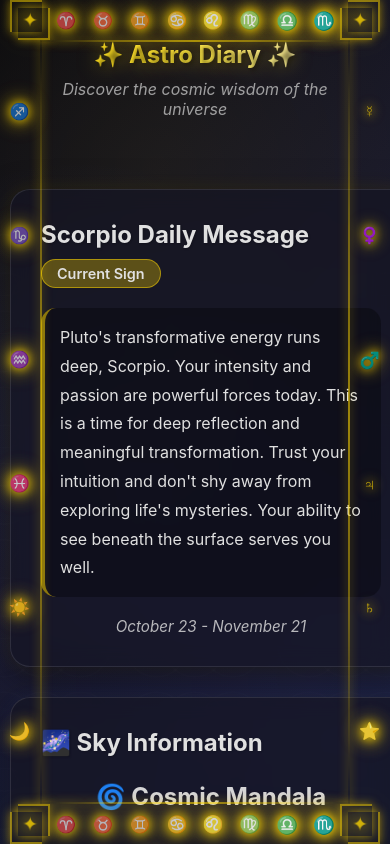
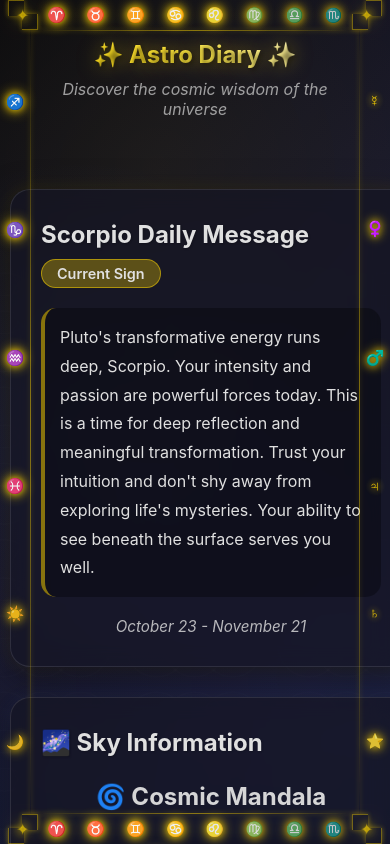
Before and after one commit to jgirolamo/ADMAL1, a React (Vite) app: page / in a window 390 px wide. Shown: the top 844 px of the page. Built offline with nearby package versions, Linux system fonts and the light colour scheme.

Commit message:
Make astrological frame thinner and more elegant

```diff
--- a/src/components/AstrologicalFrame.css
+++ b/src/components/AstrologicalFrame.css
@@ -15,11 +15,11 @@
   top: 0;
   left: 0;
   width: 100%;
-  height: 60px;
+  height: 40px;
   display: flex;
   align-items: center;
   justify-content: space-between;
-  padding: 0 20px;
+  padding: 0 15px;
 }
 
 .frame-top-content {
@@ -36,11 +36,11 @@
   bottom: 0;
   left: 0;
   width: 100%;
-  height: 60px;
+  height: 40px;
   display: flex;
   align-items: center;
   justify-content: space-between;
-  padding: 0 20px;
+  padding: 0 15px;
 }
 
 .frame-bottom-content {
@@ -55,42 +55,42 @@
 .frame-left {
   position: absolute;
   left: 0;
-  top: 60px;
-  bottom: 60px;
-  width: 60px;
+  top: 40px;
+  bottom: 40px;
+  width: 40px;
   display: flex;
   flex-direction: column;
   justify-content: space-around;
   align-items: center;
-  padding: 20px 0;
+  padding: 15px 0;
 }
 
 /* Right Frame */
 .frame-right {
   position: absolute;
   right: 0;
-  top: 60px;
-  bottom: 60px;
-  width: 60px;
+  top: 40px;
+  bottom: 40px;
+  width: 40px;
   display: flex;
   flex-direction: column;
   justify-content: space-around;
   align-items: center;
-  padding: 20px 0;
+  padding: 15px 0;
 }
 
 /* Frame Symbols */
 .frame-symbol {
-  font-size: 1.5rem;
+  font-size: 1.1rem;
   color: #ffd700;
   text-shadow:
-    0 0 10px rgba(255, 215, 0, 0.8),
-    0 0 20px rgba(255, 215, 0, 0.5),
-    0 0 30px rgba(255, 215, 0, 0.3);
-  animation: symbolPulse 3s ease-in-out infinite;
+    0 0 8px rgba(255, 215, 0, 0.6),
+    0 0 15px rgba(255, 215, 0, 0.4);
+  animation: symbolPulse 4s ease-in-out infinite;
   animation-delay: var(--delay, 0s);
   display: inline-block;
-  filter: drop-shadow(0 0 5px rgba(255, 215, 0, 0.8));
+  filter: drop-shadow(0 0 3px rgba(255, 215, 0, 0.6));
+  opacity: 0.85;
 }
 
 .frame-symbol.vertical {
@@ -111,8 +111,8 @@
 
 /* Corner Ornaments */
 .frame-corner {
-  width: 60px;
-  height: 60px;
+  width: 40px;
+  height: 40px;
   display: flex;
   align-items: center;
   justify-content: center;
@@ -120,24 +120,24 @@
 }
 
 .corner-ornament {
-  font-size: 2rem;
+  font-size: 1.3rem;
   color: #ffd700;
   text-shadow:
-    0 0 15px rgba(255, 215, 0, 1),
-    0 0 30px rgba(255, 215, 0, 0.6),
-    0 0 45px rgba(255, 215, 0, 0.3);
-  animation: cornerGlow 2s ease-in-out infinite;
-  filter: drop-shadow(0 0 10px rgba(255, 215, 0, 1));
+    0 0 10px rgba(255, 215, 0, 0.8),
+    0 0 20px rgba(255, 215, 0, 0.5);
+  animation: cornerGlow 3s ease-in-out infinite;
+  filter: drop-shadow(0 0 5px rgba(255, 215, 0, 0.8));
+  opacity: 0.9;
 }
 
 @keyframes cornerGlow {
   0%, 100% {
-    opacity: 0.8;
+    opacity: 0.7;
     transform: scale(1) rotate(0deg);
   }
   50% {
     opacity: 1;
-    transform: scale(1.2) rotate(180deg);
+    transform: scale(1.15) rotate(180deg);
   }
 }
 
@@ -156,63 +156,67 @@
 }
 
 .frame-line-top {
-  top: 60px;
-  left: 60px;
-  right: 60px;
-  height: 2px;
+  top: 40px;
+  left: 40px;
+  right: 40px;
+  height: 1px;
   background: linear-gradient(
     90deg,
     transparent,
-    rgba(255, 215, 0, 0.4),
-    rgba(255, 215, 0, 0.6),
-    rgba(255, 215, 0, 0.4),
+    rgba(255, 215, 0, 0.3),
+    rgba(255, 215, 0, 0.5),
+    rgba(255, 215, 0, 0.3),
     transparent
   );
+  box-shadow: 0 0 5px rgba(255, 215, 0, 0.3);
 }
 
 .frame-line-bottom {
-  bottom: 60px;
-  left: 60px;
-  right: 60px;
-  height: 2px;
+  bottom: 40px;
+  left: 40px;
+  right: 40px;
+  height: 1px;
   background: linear-gradient(
     90deg,
     transparent,
-    rgba(255, 215, 0, 0.4),
-    rgba(255, 215, 0, 0.6),
-    rgba(255, 215, 0, 0.4),
+    rgba(255, 215, 0, 0.3),
+    rgba(255, 215, 0, 0.5),
+    rgba(255, 215, 0, 0.3),
     transparent
   );
+  box-shadow: 0 0 5px rgba(255, 215, 0, 0.3);
 }
 
 .frame-line-left {
-  left: 60px;
-  top: 60px;
-  bottom: 60px;
-  width: 2px;
+  left: 40px;
+  top: 40px;
+  bottom: 40px;
+  width: 1px;
   background: linear-gradient(
     180deg,
     transparent,
-    rgba(255, 215, 0, 0.4),
-    rgba(255, 215, 0, 0.6),
-    rgba(255, 215, 0, 0.4),
+    rgba(255, 215, 0, 0.3),
+    rgba(255, 215, 0, 0.5),
+    rgba(255, 215, 0, 0.3),
     transparent
   );
+  box-shadow: 0 0 5px rgba(255, 215, 0, 0.3);
 }
 
 .frame-line-right {
-  right: 60px;
-  top: 60px;
-  bottom: 60px;
-  width: 2px;
+  right: 40px;
+  top: 40px;
+  bottom: 40px;
+  width: 1px;
   background: linear-gradient(
     180deg,
     transparent,
-    rgba(255, 215, 0, 0.4),
-    rgba(255, 215, 0, 0.6),
-    rgba(255, 215, 0, 0.4),
+    rgba(255, 215, 0, 0.3),
+    rgba(255, 215, 0, 0.5),
+    rgba(255, 215, 0, 0.3),
     transparent
   );
+  box-shadow: 0 0 5px rgba(255, 215, 0, 0.3);
 }
 
 /* Additional decorative elements */
@@ -220,10 +224,10 @@
 .frame-corner::after {
   content: '';
   position: absolute;
-  width: 30px;
-  height: 30px;
-  border: 2px solid rgba(255, 215, 0, 0.5);
-  box-shadow: 0 0 10px rgba(255, 215, 0, 0.5);
+  width: 20px;
+  height: 20px;
+  border: 1px solid rgba(255, 215, 0, 0.4);
+  box-shadow: 0 0 5px rgba(255, 215, 0, 0.4);
 }
 
 .frame-corner.top-left::before {
@@ -285,62 +289,16 @@
 @media (max-width: 1024px) {
   .frame-top,
   .frame-bottom {
-    height: 50px;
+    height: 35px;
+    padding: 0 12px;
   }
 
   .frame-left,
   .frame-right {
-    width: 50px;
-    top: 50px;
-    bottom: 50px;
-  }
-
-  .frame-symbol {
-    font-size: 1.2rem;
-  }
-
-  .corner-ornament {
-    font-size: 1.5rem;
-  }
-
-  .frame-line-top {
-    top: 50px;
-    left: 50px;
-    right: 50px;
-  }
-
-  .frame-line-bottom {
-    bottom: 50px;
-    left: 50px;
-    right: 50px;
-  }
-
-  .frame-line-left {
-    left: 50px;
-    top: 50px;
-    bottom: 50px;
-  }
-
-  .frame-line-right {
-    right: 50px;
-    top: 50px;
-    bottom: 50px;
-  }
-}
-
-@media (max-width: 768px) {
-  .frame-top,
-  .frame-bottom {
-    height: 40px;
-    padding: 0 10px;
-  }
-
-  .frame-left,
-  .frame-right {
-    width: 40px;
-    top: 40px;
-    bottom: 40px;
-    padding: 10px 0;
+    width: 35px;
+    top: 35px;
+    bottom: 35px;
+    padding: 12px 0;
   }
 
   .frame-symbol {
@@ -348,40 +306,99 @@
   }
 
   .corner-ornament {
-    font-size: 1.2rem;
+    font-size: 1.1rem;
   }
 
   .frame-corner {
-    width: 40px;
-    height: 40px;
+    width: 35px;
+    height: 35px;
   }
 
   .frame-line-top {
-    top: 40px;
-    left: 40px;
-    right: 40px;
+    top: 35px;
+    left: 35px;
+    right: 35px;
   }
 
   .frame-line-bottom {
-    bottom: 40px;
-    left: 40px;
-    right: 40px;
+    bottom: 35px;
+    left: 35px;
+    right: 35px;
   }
 
   .frame-line-left {
-    left: 40px;
-    top: 40px;
-    bottom: 40px;
+    left: 35px;
+    top: 35px;
+    bottom: 35px;
   }
 
   .frame-line-right {
-    right: 40px;
-    top: 40px;
-    bottom: 40px;
+    right: 35px;
+    top: 35px;
+    bottom: 35px;
+  }
+}
+
+@media (max-width: 768px) {
+  .frame-top,
+  .frame-bottom {
+    height: 30px;
+    padding: 0 8px;
+  }
+
+  .frame-left,
+  .frame-right {
+    width: 30px;
+    top: 30px;
+    bottom: 30px;
+    padding: 8px 0;
+  }
+
+  .frame-symbol {
+    font-size: 0.85rem;
+  }
+
+  .corner-ornament {
+    font-size: 1rem;
+  }
+
+  .frame-corner {
+    width: 30px;
+    height: 30px;
+  }
+
+  .frame-line-top {
+    top: 30px;
+    left: 30px;
+    right: 30px;
+  }
+
+  .frame-line-bottom {
+    bottom: 30px;
+    left: 30px;
+    right: 30px;
+  }
+
+  .frame-line-left {
+    left: 30px;
+    top: 30px;
+    bottom: 30px;
+  }
+
+  .frame-line-right {
+    right: 30px;
+    top: 30px;
+    bottom: 30px;
   }
 
   .frame-top-content,
   .frame-bottom-content {
-    gap: 5px;
+    gap: 3px;
+  }
+
+  .frame-corner::before,
+  .frame-corner::after {
+    width: 15px;
+    height: 15px;
   }
 }
```
